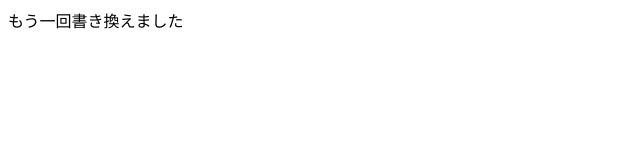
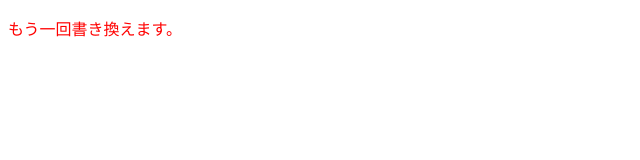
Before and after one commit to KurahashiYuina/2025-5-12-git-workshop, a plain HTML site: page index.html in a window 1280 px wide. Shown: the whole page, without its empty margins (0-640 px from the left). Drawn offline with Linux system fonts and the light colour scheme.

Commit message:
Update index.html
文字の色を赤にしました

```diff
--- a/index.html
+++ b/index.html
@@ -5,6 +5,6 @@
     <title>タイトル</title>
   </head>
   <body>
-    もう一回書き換えました
+     <p style="color:red">もう一回書き換えます。</p>
   </body>
 </hyml>
```
